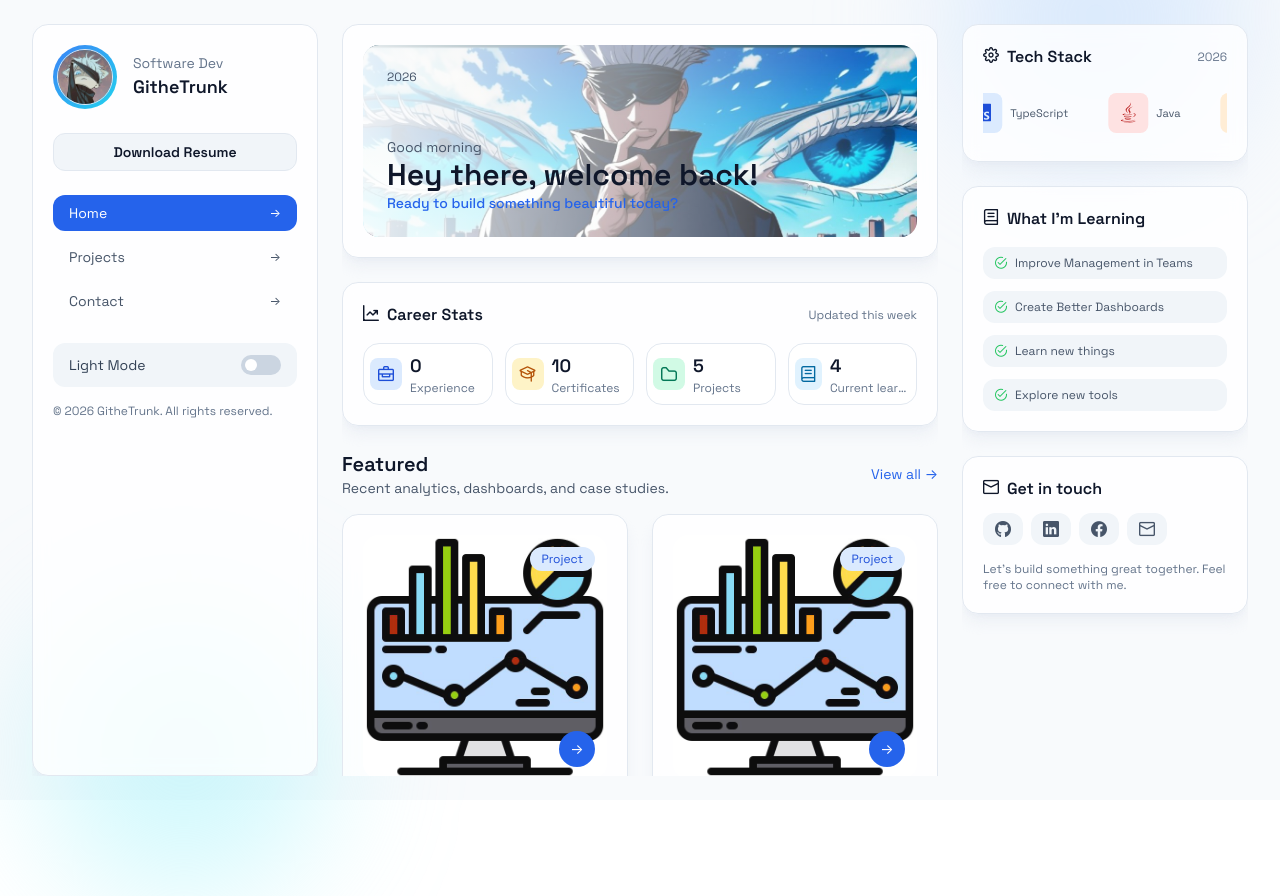
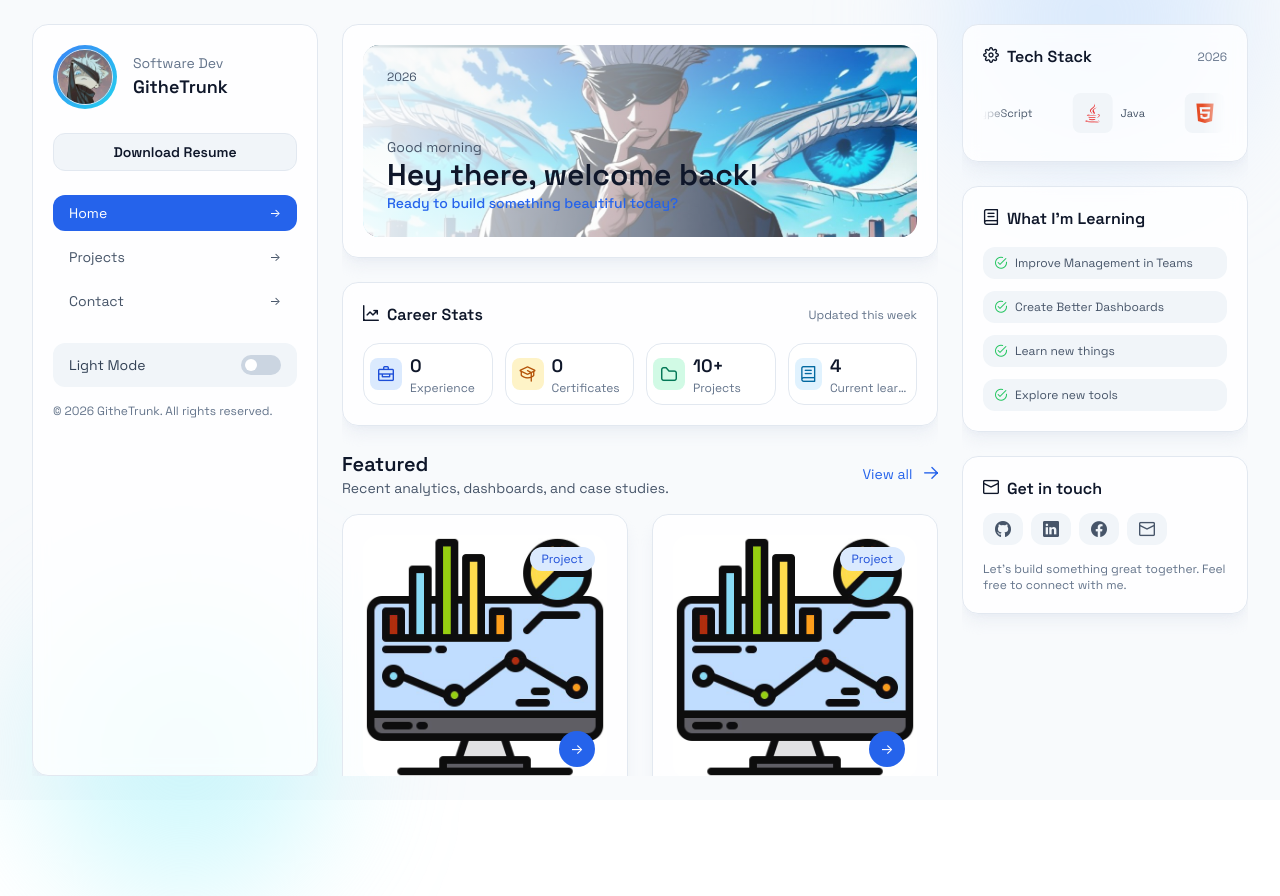
Before and after one commit to GitheTrunk/leang-portfolio, a Vue app: page / in a window 1280 px wide. Built offline with nearby package versions, Linux system fonts and the light colour scheme.

Commit message:
modify icons and restructures it

```diff
--- a/package.json
+++ b/package.json
@@ -16,6 +16,7 @@
     "@fortawesome/fontawesome-svg-core": "^7.2.0",
     "@fortawesome/free-solid-svg-icons": "^7.2.0",
     "@fortawesome/vue-fontawesome": "^3.1.3",
+    "emailjs-com": "^3.2.0",
     "pinia": "^3.0.4",
     "primeicons": "^7.0.0",
     "vue": "^3.5.27",
--- a/src/components/RightPanel.vue
+++ b/src/components/RightPanel.vue
@@ -1,123 +1,9 @@
 <script setup>
 import GlassCard from './GlassCard.vue'
 import 'primeicons/primeicons.css'
-
-const listTechStack = [
-  {
-    name: 'Vue',
-    icon: 'fa-brands fa-vuejs',
-    accent: 'bg-green-100 text-green-700 dark:bg-green-500/20 dark:text-green-300',
-  },
-  {
-    name: 'Vite',
-    icon: 'devicon-vitejs-plain',
-    accent: 'bg-yellow-100 text-yellow-700 dark:bg-yellow-500/20 dark:text-yellow-300',
-  },
-  {
-    name: 'TypeScript',
-    icon: 'fa-brands fa-typescript',
-    accent: 'bg-blue-100 text-blue-700 dark:bg-blue-500/20 dark:text-blue-300',
-  },
-  {
-    name: 'Java',
-    icon: 'fa-brands fa-java',
-    accent: 'bg-red-100 text-red-700 dark:bg-red-500/20 dark:text-red-300',
-  },
-  {
-    name: 'HTML',
-    icon: 'fa-brands fa-html5',
-    accent: 'bg-orange-100 text-orange-700 dark:bg-orange-500/20 dark:text-orange-300',
-  },
-  {
-    name: 'CSS',
-    icon: 'fa-brands fa-css3-alt',
-    accent: 'bg-sky-100 text-sky-700 dark:bg-sky-500/20 dark:text-sky-300',
-  },
-  {
-    name: 'JavaScript',
-    icon: 'fa-brands fa-js',
-    accent: 'bg-yellow-100 text-yellow-700 dark:bg-yellow-500/20 dark:text-yellow-300',
-  },
-  {
-    name: 'Node.js',
-    icon: 'fa-brands fa-node-js',
-    accent: 'bg-green-100 text-green-700 dark:bg-green-500/20 dark:text-green-300',
-  },
-  {
-    name: 'Express',
-    icon: 'fa-solid fa-server',
-    accent: 'bg-gray-100 text-gray-700 dark:bg-gray-500/20 dark:text-gray-300',
-  },
-  {
-    name: 'Git',
-    icon: 'fa-brands fa-git-alt',
-    accent: 'bg-orange-100 text-orange-700 dark:bg-orange-500/20 dark:text-orange-300',
-  },
-  {
-    name: 'Docker',
-    icon: 'fa-brands fa-docker',
-    accent: 'bg-blue-100 text-blue-700 dark:bg-blue-500/20 dark:text-blue-300',
-  },
-  {
-    name: 'Tailwind',
-    icon: 'devicon-tailwindcss-plain',
-    accent: 'bg-teal-100 text-teal-700 dark:bg-teal-500/20 dark:text-teal-300',
-  },
-  {
-    name: 'Python',
-    icon: 'fa-brands fa-python',
-    accent: 'bg-yellow-100 text-yellow-700 dark:bg-yellow-500/20 dark:text-yellow-300',
-  },
-  {
-    name: 'Linux',
-    icon: 'fa-brands fa-linux',
-    accent: 'bg-gray-100 text-gray-700 dark:bg-gray-500/20 dark:text-gray-300',
-  },
-  {
-    name: 'Cisco',
-    icon: 'fa-solid fa-network-wired',
-    accent: 'bg-blue-100 text-blue-700 dark:bg-blue-500/20 dark:text-blue-300',
-  },
-  {
-    name: 'MySQL',
-    icon: 'fa-solid fa-database',
-    accent: 'bg-blue-100 text-blue-700 dark:bg-blue-500/20 dark:text-blue-300',
-  },
-  {
-    name: 'PostgreSQL',
-    icon: 'fa-solid fa-database',
-    accent: 'bg-blue-100 text-blue-700 dark:bg-blue-500/20  dark:text-blue-300',
-  },
-  {
-    name: 'Supabase',
-    icon: 'fa-solid fa-cloud',
-    accent: 'bg-green-100 text-green-700 dark:bg-green-500/20 dark:text-green-300',
-  },
-  {
-    name: 'Flutter',
-    icon: 'fa-brands fa-flutter',
-    accent: 'bg-blue-100 text-blue-700 dark:bg-blue-500/20 dark:text-blue-300',
-  },
-  {
-    name: 'Dart',
-    icon: 'fa-brands fa-dart',
-    accent: 'bg-blue-100 text-blue-700 dark:bg-blue-500/20 dark:text-blue-300',
-  },
-]
-
-const listLearning = [
-  { name: 'Improve Management in Teams' },
-  { name: 'Create Better Dashboards' },
-  { name: 'Learn new things' },
-  { name: 'Explore new tools' },
-]
-
-const listInTouch = [
-  { name: 'GitHub', icon: 'pi pi-github', href: 'https://github.com/GitheTrunk' },
-  { name: 'LinkedIn', icon: 'pi pi-linkedin', href: 'https://linkedin.com/in/bun-sengleang' },
-  { name: 'Facebook', icon: 'pi pi-facebook', href: 'https://facebook.com/seng.leang.1023' },
-  { name: 'Gmail', icon: 'pi pi-envelope', href: '#' },
-]
+import { techStack } from '../data/techStack'
+import { learningList } from '../data/learning'
+import { contactLinks } from '../data/contact'
 </script>
 
 <template>
@@ -127,19 +13,19 @@ const listInTouch = [
         <h3 class="font-semibold"><i class="pi pi-cog pr-2"></i>Tech Stack</h3>
         <span class="text-xs text-slate-500">2026</span>
       </div>
-      <div class="overflow-hidden">
+      <div class="overflow-hidden relative mask-fade">
         <div
           class="flex items-center gap-6 text-[11px] text-slate-600 dark:text-slate-300 tech-marquee"
         >
           <template
-            v-for="(item, index) in [...listTechStack, ...listTechStack]"
+            v-for="(item, index) in [...techStack, ...techStack]"
             :key="`${item.name}-${index}`"
           >
-            <div class="flex shrink-0 items-center gap-2 p-2">
+            <div class="flex shrink-0 items-center gap-2 p-2 hover:scale-110 transition">
               <div
-                :class="`h-10 w-10 shrink-0 rounded-lg ${item.accent} flex items-center justify-center`"
+                :class="`h-10 w-10 rounded-lg bg-slate-100 dark:bg-slate-800 flex items-center justify-center`"
               >
-                <i :class="item.icon" class="text-xl"></i>
+                <i :class="[item.icon, 'colored']" class="text-xl"></i>
               </div>
               <span class="whitespace-nowrap">{{ item.name }}</span>
             </div>
@@ -152,12 +38,12 @@ const listInTouch = [
       <h3 class="font-semibold mb-4"><i class="pi pi-book pr-2"></i>What I'm Learning</h3>
       <div class="space-y-3 text-xs">
         <div
-          v-for="item in listLearning"
-          :key="item.name"
+          v-for="item in learningList"
+          :key="item"
           class="flex items-center gap-2 rounded-xl bg-slate-100 dark:bg-slate-800 px-3 py-2 text-slate-600 dark:text-slate-300"
         >
           <i class="pi pi-check-circle text-green-500"></i>
-          {{ item.name }}
+          {{ item }}
         </div>
       </div>
     </GlassCard>
@@ -166,7 +52,7 @@ const listInTouch = [
       <h3 class="font-semibold mb-3"><i class="pi pi-envelope pr-2"></i>Get in touch</h3>
       <div class="flex items-center gap-2">
         <a
-          v-for="item in listInTouch"
+          v-for="item in contactLinks"
           :key="item.name"
           :href="item.href"
           class="flex items-center gap-1 rounded-xl bg-slate-100 dark:bg-slate-800 px-3 py-2 text-slate-600 dark:text-slate-300 hover:bg-slate-200 dark:hover:bg-slate-700"
@@ -199,6 +85,10 @@ const listInTouch = [
 }
 
 .tech-marquee:hover {
-  animation-play-state: pau3sed;
+  animation-play-state: paused;
+}
+
+.mask-fade {
+  mask-image: linear-gradient(to right, transparent, black 10%, black 90%, transparent);
 }
 </style>
--- a/src/components/StatsRow.vue
+++ b/src/components/StatsRow.vue
@@ -1,32 +1,7 @@
 <script setup>
 import GlassCard from './GlassCard.vue'
 import 'primeicons/primeicons.css'
-const stats = [
-  {
-    label: 'Experience',
-    value: 0,
-    icon: 'pi pi-briefcase',
-    accent: 'bg-blue-100 text-blue-700 dark:bg-blue-500/20 dark:text-blue-300',
-  },
-  {
-    label: 'Certificates',
-    value: 10,
-    icon: 'pi pi-graduation-cap',
-    accent: 'bg-amber-100 text-amber-700 dark:bg-amber-500/20 dark:text-amber-300',
-  },
-  {
-    label: 'Projects',
-    value: 5,
-    icon: 'pi pi-folder',
-    accent: 'bg-emerald-100 text-emerald-700 dark:bg-emerald-500/20 dark:text-emerald-300',
-  },
-  {
-    label: 'Current learning',
-    value: 4,
-    icon: 'pi pi-book',
-    accent: 'bg-sky-100 text-sky-700 dark:bg-sky-500/20 dark:text-sky-300',
-  },
-]
+import { stats } from '../data/stats.ts'
 </script>
 
 <template>
--- /dev/null
+++ b/src/data/contact.ts
@@ -0,0 +1,6 @@
+export const contactLinks = [
+  { name: 'GitHub', icon: 'pi pi-github', href: 'https://github.com/GitheTrunk' },
+  { name: 'LinkedIn', icon: 'pi pi-linkedin', href: 'https://linkedin.com/in/bun-sengleang' },
+  { name: 'Facebook', icon: 'pi pi-facebook', href: 'https://facebook.com/seng.leang.1023' },
+  { name: 'Gmail', icon: 'pi pi-envelope', href: '#' },
+]
--- /dev/null
+++ b/src/data/learning.ts
@@ -0,0 +1,6 @@
+export const learningList = [
+  'Improve Management in Teams',
+  'Create Better Dashboards',
+  'Learn new things',
+  'Explore new tools',
+]
--- /dev/null
+++ b/src/data/stats.ts
@@ -0,0 +1,26 @@
+export const stats = [
+  {
+    label: 'Experience',
+    value: 0,
+    icon: 'pi pi-briefcase',
+    accent: 'bg-blue-100 text-blue-700 dark:bg-blue-500/20 dark:text-blue-300',
+  },
+  {
+    label: 'Certificates',
+    value: 0,
+    icon: 'pi pi-graduation-cap',
+    accent: 'bg-amber-100 text-amber-700 dark:bg-amber-500/20 dark:text-amber-300',
+  },
+  {
+    label: 'Projects',
+    value: '10+',
+    icon: 'pi pi-folder',
+    accent: 'bg-emerald-100 text-emerald-700 dark:bg-emerald-500/20 dark:text-emerald-300',
+  },
+  {
+    label: 'Current learning',
+    value: 4,
+    icon: 'pi pi-book',
+    accent: 'bg-sky-100 text-sky-700 dark:bg-sky-500/20 dark:text-sky-300',
+  },
+]
--- /dev/null
+++ b/src/data/techStack.ts
@@ -0,0 +1,25 @@
+export const techStack = [
+  { name: 'Vue', icon: 'devicon-vuejs-plain' },
+  { name: 'Vite', icon: 'devicon-vitejs-plain' },
+  { name: 'TypeScript', icon: 'devicon-typescript-plain' },
+  { name: 'Java', icon: 'devicon-java-plain' },
+  { name: 'HTML', icon: 'devicon-html5-plain' },
+  { name: 'CSS', icon: 'devicon-css3-plain' },
+  { name: 'JavaScript', icon: 'devicon-javascript-plain' },
+  { name: 'Node.js', icon: 'devicon-nodejs-plain-wordmark' },
+  { name: 'Express', icon: 'devicon-express-original' },
+  { name: 'Git', icon: 'devicon-git-plain' },
+  { name: 'Docker', icon: 'devicon-docker-plain' },
+  { name: 'Tailwind', icon: 'devicon-tailwindcss-plain' },
+  { name: 'Python', icon: 'devicon-python-plain' },
+  { name: 'Linux', icon: 'devicon-linux-plain' },
+  { name: 'Cisco', icon: 'fa fa-network-wired' },
+  { name: 'MySQL', icon: 'devicon-mysql-plain' },
+  { name: 'PostgreSQL', icon: 'devicon-postgresql-plain' },
+  { name: 'Supabase', icon: 'devicon-supabase-plain' },
+  { name: 'Flutter', icon: 'devicon-flutter-plain' },
+  { name: 'Dart', icon: 'devicon-dart-plain' },
+  { name: 'Laravel', icon: 'devicon-laravel-plain' },
+  { name: 'PHP', icon: 'devicon-php-plain' },
+  { name: 'Spring', icon: 'devicon-spring-plain' },
+]
--- a/src/views/ContactView.vue
+++ b/src/views/ContactView.vue
@@ -1,5 +1,37 @@
 <script setup>
 import GlassCard from '@/components/GlassCard.vue'
+import { ref } from 'vue'
+import emailjs from 'emailjs-com'
+
+const name = ref('')
+const email = ref('')
+const message = ref('')
+
+const sendMessage = async () => {
+  if (!name.value || !email.value || !message.value) {
+    alert('Please fill all fields')
+    return
+  }
+
+  try {
+    await emailjs.send(
+      import.meta.env.VITE_SERVICE_ID,
+      import.meta.env.VITE_TEMPLATE_ID,
+      {
+        from_name: name.value,
+        from_email: email.value,
+        message: message.value,
+      },
+      import.meta.env.VITE_USER_ID,
+    )
+    alert('Message sent!')
+    name.value = ''
+    email.value = ''
+    message.value = ''
+  } catch (err) {
+    alert('Error: ' + err.text)
+  }
+}
 </script>
 
 <template>
@@ -19,6 +51,7 @@ import GlassCard from '@/components/GlassCard.vue'
               type="text"
               placeholder="Your name"
               class="mt-2 w-full rounded-xl bg-slate-900/60 border border-white/10 px-4 py-2 text-sm focus:outline-none focus:ring-2 focus:ring-blue-500/50"
+              v-model="name"
             />
           </div>
           <div>
@@ -28,6 +61,7 @@ import GlassCard from '@/components/GlassCard.vue'
               type="email"
               placeholder="you@email.com"
               class="mt-2 w-full rounded-xl bg-slate-900/60 border border-white/10 px-4 py-2 text-sm focus:outline-none focus:ring-2 focus:ring-blue-500/50"
+              v-model="email"
             />
           </div>
           <div>
@@ -37,11 +71,13 @@ import GlassCard from '@/components/GlassCard.vue'
               rows="5"
               placeholder="Tell me about your project"
               class="mt-2 w-full rounded-xl bg-slate-900/60 border border-white/10 px-4 py-2 text-sm focus:outline-none focus:ring-2 focus:ring-blue-500/50"
+              v-model="message"
             ></textarea>
           </div>
           <button
             type="button"
             class="inline-flex items-center justify-center rounded-xl bg-blue-500 px-4 py-2 text-sm font-semibold text-white hover:bg-blue-400"
+            @click="sendMessage"
           >
             Send Message
           </button>
--- a/src/views/HomeView.vue
+++ b/src/views/HomeView.vue
@@ -19,7 +19,7 @@ import ProjectCard from '@/components/ProjectCard.vue'
           </p>
         </div>
         <RouterLink class="text-sm text-blue-600 hover:text-blue-500" to="/projects">
-          View all →
+          View all <i class="pi pi-arrow-right pl-2"></i>
         </RouterLink>
       </div>
       <div class="grid lg:grid-cols-2 gap-6">
```
Also changed, not shown: 2 other files (tests, documents, lock files or other folders).
